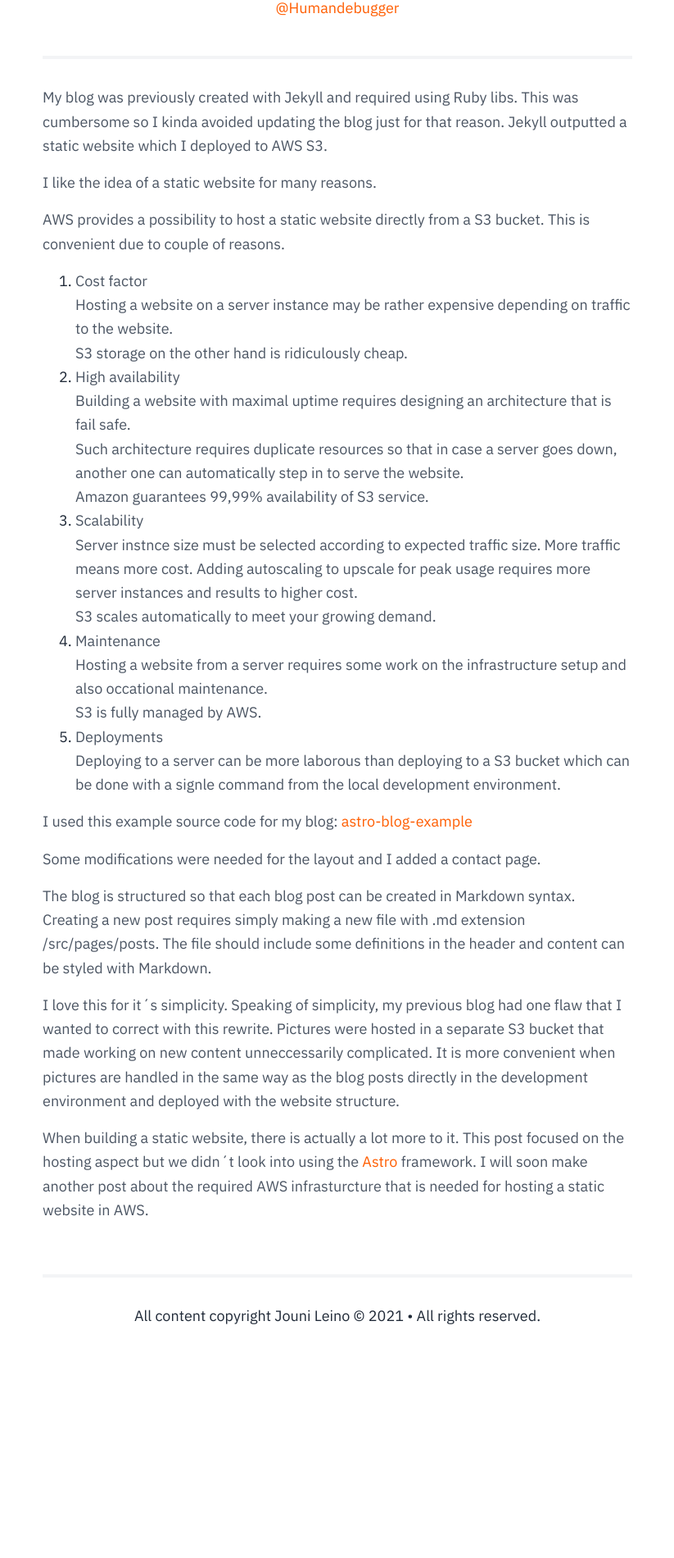
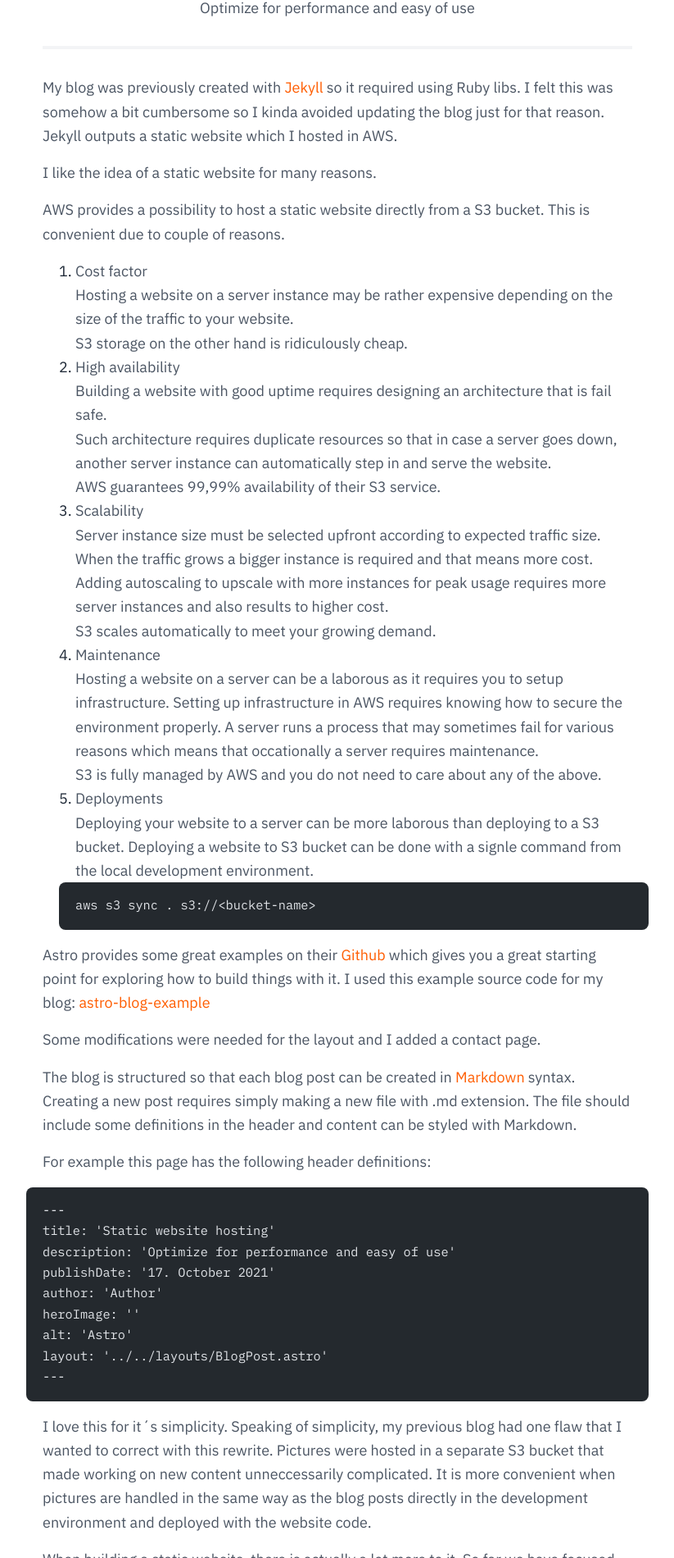
Before and after one commit to jounile/jounileino.com, an Astro site: page /posts/2021-10-17-static-website-astro in a window 1280 px wide. Shown: the part 201-2101 px from the top of the page at 82% size, without its empty margins (228-1051 px from the left). Before the commit the page ends 1852 px from the top, so only its background shows below. Built offline with nearby package versions, Linux system fonts and the light colour scheme; Astro itself is replaced by a stand-in of ours; code samples lack their colours.

Commit message:
Improving recent blog posts

````diff
--- a/public/blog.css
+++ b/public/blog.css
@@ -334,3 +334,15 @@ header {
 .footer {
   text-align: center;
 }
+
+.content img {
+  width: 720px;
+  height: auto;
+}
+
+@media (max-width:720px){
+  .content img {
+    width: 280px;
+    height: auto;
+  }
+}
--- a/src/components/BlogPost.astro
+++ b/src/components/BlogPost.astro
@@ -3,12 +3,13 @@ import Author from './Author.astro';
 
 export interface Props {
   title: string;
+  description: string;
   author: string;
   publishDate: string;
   heroImage: string;
 }
 
-const { title, author, publishDate, heroImage, alt } = Astro.props;
+const { title, description, author, publishDate, heroImage, alt } = Astro.props;
 
 let twitter_name = '@Humandebugger';
 let twitter_url = 'https://twitter.com/humandebugger';
@@ -21,7 +22,7 @@ let twitter_url = 'https://twitter.com/humandebugger';
       {heroImage && <img width="720" height="420" class="hero-image" loading="lazy" src={heroImage} alt={alt} />}
       <p class="publish-date">{publishDate}</p>
       <h1 class="title">{title}</h1>
-      <Author name={twitter_name} href={twitter_url} />
+      <p class="description">{description}</p>
     </header>
     <main>
       <slot />
--- a/src/layouts/BlogPost.astro
+++ b/src/layouts/BlogPost.astro
@@ -17,7 +17,7 @@ const {title, description, publishDate, author, heroImage, permalink, alt} = con
 
   <body>
     <BlogHeader />
-    <BlogPost title={title} author={author} heroImage={heroImage} publishDate={publishDate} alt={alt}>
+    <BlogPost title={title} description={description} author={author} heroImage={heroImage} publishDate={publishDate} alt={alt}>
       <slot />
     </BlogPost>
     <Footer />
--- a/src/pages/posts/2021-10-17-static-website-astro.md
+++ b/src/pages/posts/2021-10-17-static-website-astro.md
@@ -8,7 +8,7 @@ alt: 'Astro'
 layout: '../../layouts/BlogPost.astro'
 ---
 
-My blog was previously created with Jekyll and required using Ruby libs. This was cumbersome so I kinda avoided updating the blog just for that reason. Jekyll outputted a static website which I deployed to AWS S3.
+My blog was previously created with [Jekyll][jekyll-website] so it required using Ruby libs. I felt this was somehow a bit cumbersome so I kinda avoided updating the blog just for that reason. Jekyll outputs a static website which I hosted in AWS.
 
 I like the idea of a static website for many reasons.
 
@@ -16,50 +16,90 @@ AWS provides a possibility to host a static website directly from a S3 bucket. T
 
 1. Cost factor
 
-    Hosting a website on a server instance may be rather expensive depending on traffic to the website.
+    Hosting a website on a server instance may be rather expensive depending on the size of the traffic to your website.
 
     S3 storage on the other hand is ridiculously cheap.
 
 2. High availability
 
-    Building a website with maximal uptime requires designing an architecture that is fail safe.
+    Building a website with good uptime requires designing an architecture that is fail safe.
 
-    Such architecture requires duplicate resources so that in case a server goes down, another one can automatically step in to serve the website.
+    Such architecture requires duplicate resources so that in case a server goes down, another server instance can automatically step in and serve the website.
 
-    Amazon guarantees 99,99% availability of S3 service.
+    AWS guarantees 99,99% availability of their S3 service.
 
 3. Scalability
 
-    Server instnce size must be selected according to expected traffic size. More traffic means more cost. Adding autoscaling to upscale for peak usage requires more server instances and results to higher cost.
+    Server instance size must be selected upfront according to expected traffic size. When the traffic grows a bigger instance is required and that means more cost.
+    Adding autoscaling to upscale with more instances for peak usage requires more server instances and also results to higher cost.
 
     S3 scales automatically to meet your growing demand.
 
 
 4. Maintenance
 
-    Hosting a website from a server requires some work on the infrastructure setup and also occational maintenance.
+    Hosting a website on a server can be a laborous as it requires you to setup infrastructure. Setting up infrastructure in AWS requires knowing how to secure the environment properly. A server runs a process that may sometimes fail for various reasons which means that occationally a server requires maintenance.
 
-    S3 is fully managed by AWS.
+    S3 is fully managed by AWS and you do not need to care about any of the above.
 
 5. Deployments
 
-    Deploying to a server can be more laborous than deploying to a S3 bucket which can be done with a signle command from the local development environment.
+    Deploying your website to a server can be more laborous than deploying to a S3 bucket.
+    Deploying a website to S3 bucket can be done with a signle command from the local development environment.
 
+    ```shell
+    aws s3 sync . s3://<bucket-name>
+    ```
 
+Astro provides some great examples on their [Github][astro-github] which gives you a great starting point for exploring how to build things with it.
 I used this example source code for my blog:
 [astro-blog-example][astro-blog-example]
 
 Some modifications were needed for the layout and I added a contact page.
 
-The blog is structured so that each blog post can be created in Markdown syntax.
-Creating a new post requires simply making a new file with .md extension /src/pages/posts.
+The blog is structured so that each blog post can be created in [Markdown][markdown-website] syntax.
+Creating a new post requires simply making a new file with .md extension.
 The file should include some definitions in the header and content can be styled with Markdown.
 
+For example this page has the following header definitions:
+
+
+```markdown
+---
+title: 'Static website hosting'
+description: 'Optimize for performance and easy of use'
+publishDate: '17. October 2021'
+author: 'Author'
+heroImage: ''
+alt: 'Astro'
+layout: '../../layouts/BlogPost.astro'
+---
+```
+
 I love this for it´s simplicity.
-Speaking of simplicity, my previous blog had one flaw that I wanted to correct with this rewrite. Pictures were hosted in a separate S3 bucket that made working on new content unneccessarily complicated. It is more convenient when pictures are handled in the same way as the blog posts directly in the development environment and deployed with the website structure.
+Speaking of simplicity, my previous blog had one flaw that I wanted to correct with this rewrite. Pictures were hosted in a separate S3 bucket that made working on new content unneccessarily complicated. It is more convenient when pictures are handled in the same way as the blog posts directly in the development environment and deployed with the website code.
 
-When building a static website, there is actually a lot more to it. This post focused on the hosting aspect but we didn´t look into using the [Astro][astro-website] framework.
+When building a static website, there is actually a lot more to it. So far we have focused on the hosting aspect but let´s clarify why I chose Astro. [Astro][astro-website].
+
+First, have a look at the [introduction][astro-introduction].
+
+"In Astro, you compose your website using UI components from your favorite JavaScript web framework. Astro renders your entire site to static HTML during the build. The result is a fully static website with all JavaScript removed from the final page. No monolithic JavaScript application required, just static HTML that loads as fast as possible in the browser regardless of how many UI components you used to generate it."
+
+These features make Astro quite appealing to me.
+
+- Bring Your Own Framework (BYOF): Build your site using React, Svelte, Vue, Preact, web components, or just plain ol’ HTML + JavaScript.
+- 100% Static HTML, No JS: Astro renders your entire page to static HTML, removing all JavaScript from your final build by default.
+- On-Demand Components: Need some JS? Astro can automatically hydrate interactive components when they become visible on the page. If the user never sees it, they never load it.
+- Fully-Featured: Astro supports TypeScript, Scoped CSS, CSS Modules, Sass, Tailwind, Markdown, MDX, and any of your favorite npm packages.
+- SEO Enabled: Automatic sitemaps, RSS feeds, pagination and collections take the pain out of SEO and syndication.
+
+This is exactly what I want. Flexibility to use tools that I´m familiar with in order to maximize my productivity & distribution that is easy to deploy and gives best possible website performance.
+
 I will soon make another post about the required AWS infrasturcture that is needed for hosting a static website in AWS.
 
+[jekyll-website]:   https://jekyllrb.com/
 [astro-blog-example]:     https://github.com/vsnowpackjs/astro/tree/main/examples/blog
 [astro-website]:     https://astro.build/
+[astro-github]:     https://github.com/snowpackjs/astro/tree/main/examples
+[astro-introduction]:     https://astro.build/blog/introducing-astro/
+[markdown-website]:     https://www.markdownguide.org/
````
Also changed, not shown: src/pages/posts/2020-04-05-community-website-rebuild.md (+1 -1 lines), src/pages/posts/2021-10-16-german-finnish-business-forum.md (+4 -5 lines).
